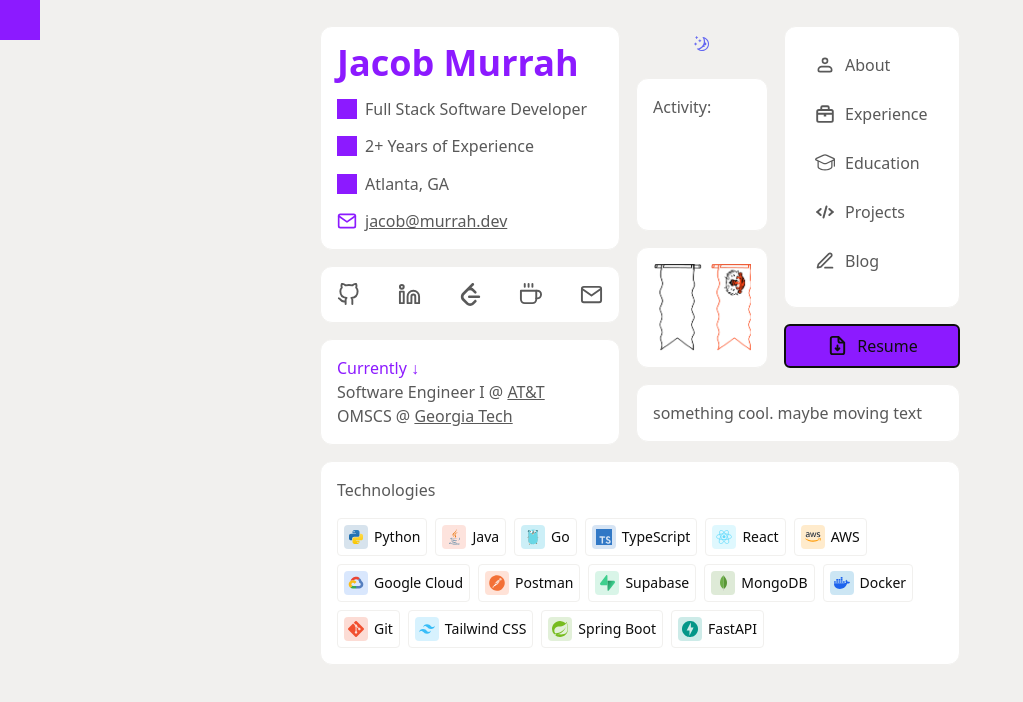
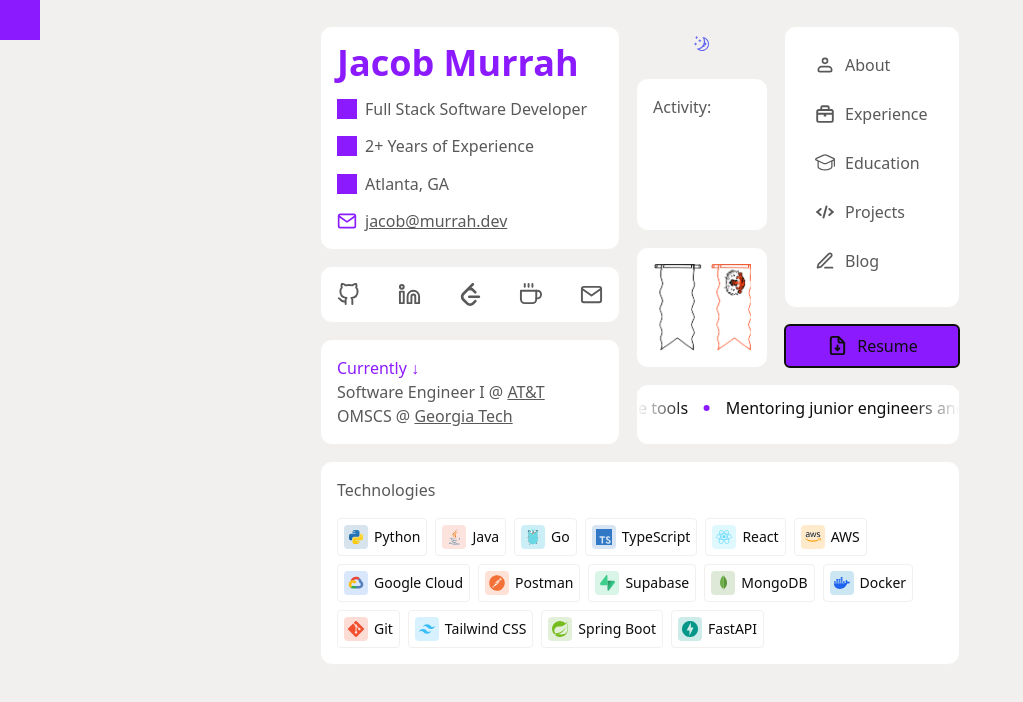
Before and after one commit to jmurrah/personal-portfolio-v2, a React (Vite) app: page / in a window 1280 px wide. Shown: the top 702 px of the page, without its empty margins (0-1023 px from the left). Built offline with nearby package versions, Linux system fonts and the light colour scheme; grey boxes are pictures that could not be loaded.

Commit message:
styling bad

```diff
--- /dev/null
+++ b/src/components/SlidingMessage/SlidingMessage.css
@@ -0,0 +1,69 @@
+.sliding-message {
+  width: 100%;
+  border: 1px solid var(--card-border);
+  border-radius: 12px;
+  background: var(--card-bg);
+  padding: 0.35rem 0;
+}
+
+.sliding-message__mask {
+  position: relative;
+  overflow: hidden;
+}
+
+.sliding-message__mask::before,
+.sliding-message__mask::after {
+  content: '';
+  position: absolute;
+  top: 0;
+  bottom: 0;
+  width: 3rem;
+  pointer-events: none;
+  z-index: 1;
+}
+
+.sliding-message__mask::before {
+  left: 0;
+  background: linear-gradient(90deg, var(--card-bg) 0%, transparent 100%);
+}
+
+.sliding-message__mask::after {
+  right: 0;
+  background: linear-gradient(270deg, var(--card-bg) 0%, transparent 100%);
+}
+
+.sliding-message__track {
+  display: inline-flex;
+  align-items: center;
+  gap: 0.75rem;
+  padding: 0.35rem 0;
+  width: max-content;
+  animation: sliding-message-marquee linear infinite;
+  white-space: nowrap;
+}
+
+.sliding-message__item {
+  display: inline-flex;
+  align-items: center;
+  font-weight: 500;
+  color: var(--text);
+  padding: 0 0.25rem;
+}
+
+.sliding-message__separator {
+  width: 0.35rem;
+  height: 0.35rem;
+  border-radius: 999px;
+  background: var(--primary);
+  display: inline-block;
+  flex-shrink: 0;
+}
+
+@keyframes sliding-message-marquee {
+  0% {
+    transform: translateX(0);
+  }
+  100% {
+    transform: translateX(-50%);
+  }
+}
--- /dev/null
+++ b/src/components/SlidingMessage/SlidingMessage.tsx
@@ -0,0 +1,48 @@
+import './SlidingMessage.css';
+
+type SlidingMessageProps = {
+  messages?: string[];
+  duration?: number;
+  className?: string;
+};
+
+export default function SlidingMessage({
+  messages = [],
+  duration = 10,
+  className = '',
+}: SlidingMessageProps) {
+  const cleanedMessages = messages.filter((message) => message?.trim().length);
+  const marqueeMessages = cleanedMessages;
+  const infiniteStream = [...marqueeMessages, ...marqueeMessages];
+  const animationDuration = `${Math.max(duration, 6)}s`;
+  const trackItems = infiniteStream.flatMap((message, index) => {
+    const nodes = [
+      <span key={`msg-${index}-${message}`} className="sliding-message__item">
+        {message}
+      </span>,
+    ];
+
+    const isLast = index === infiniteStream.length - 1;
+    if (!isLast) {
+      nodes.push(
+        <span
+          key={`sep-${index}`}
+          aria-hidden="true"
+          className="sliding-message__separator"
+        />,
+      );
+    }
+
+    return nodes;
+  });
+
+  return (
+    <div className={`sliding-message ${className}`.trim()} role="status" aria-live="polite">
+      <div className="sliding-message__mask">
+        <div className="sliding-message__track" style={{ animationDuration }}>
+          {trackItems}
+        </div>
+      </div>
+    </div>
+  );
+}
--- a/src/pages/Home.tsx
+++ b/src/pages/Home.tsx
@@ -8,6 +8,7 @@ import { useSlideAnimation } from '@/hooks/useSlideAnimation';
 import ThemeToggle from '@/components/ThemeToggle';
 import { BASE_ANIMATION_MS as DELAY } from '@/components/NavCard/animationConfig';
 import { useLocation, useNavigate } from 'react-router-dom';
+import SlidingMessage from '@/components/SlidingMessage/SlidingMessage';
 
 const technologies = [
   { name: 'Python', logoSrc: LOGOS.python, accent: 'rgba(53, 114, 165, 0.2)' },
@@ -29,6 +30,13 @@ const technologies = [
   { name: 'Tailwind CSS', logoSrc: LOGOS.tailwind, accent: 'rgba(56, 189, 248, 0.2)' },
   { name: 'Spring Boot', logoSrc: LOGOS.spring, accent: 'rgba(109, 179, 63, 0.2)' },
   { name: 'FastAPI', logoSrc: LOGOS.fastApi, accent: 'rgba(5, 153, 139, 0.2)' },
+];
+
+const marqueeMessages = [
+  'Currently hacking on developer experience tools',
+  'Mentoring junior engineers and interns',
+  'Leading front-end infra initiatives at AT&T',
+  'Sharing lessons learned from OMSCS',
 ];
 
 type NavTabId = 'about' | 'experience' | 'education' | 'projects' | 'blog';
@@ -326,10 +334,12 @@ export default function Home() {
             direction="right"
             delay={1350}
             triggerExit={cardsExiting}
-            className={`z-100 ${hideCards ? 'hidden' : ''}`}
+            className={`z-100 h-full ${hideCards ? 'hidden' : ''}`}
             onExitComplete={handleCardExited}
+            isCustomCard={true}
           >
-            <p>something cool. maybe moving text</p>
+            <SlidingMessage className="max-w-[324px] h-full" messages={marqueeMessages} duration={24} />
+            {/* <p>hello</p> */}
           </AnimatedCard>
         </div>
 
```
